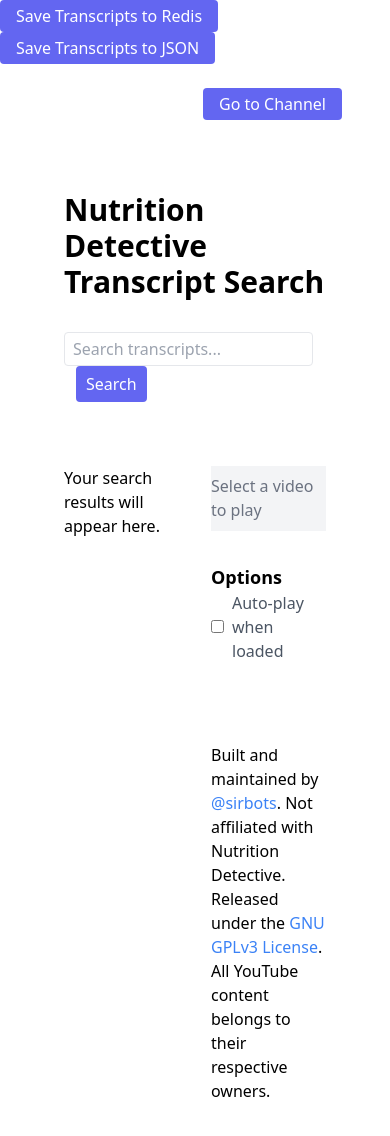
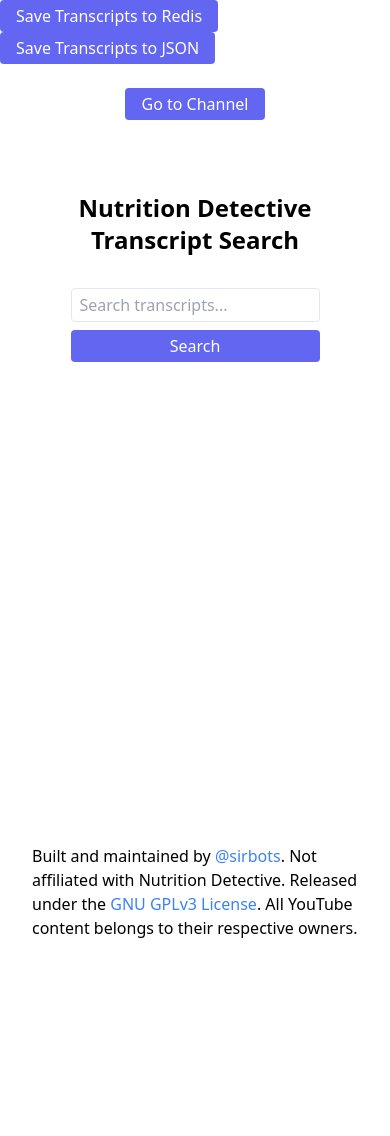
Before and after one commit to sirbots/nd-youtube-search, a SvelteKit app: page / in a window 390 px wide. Shown: the top 1136 px of the page. After the commit the page ends 988 px from the top, so only its background shows below. Built offline with nearby package versions, Linux system fonts and the light colour scheme.

Commit message:
Make responsive.

```diff
--- a/src/app.css
+++ b/src/app.css
@@ -5,3 +5,7 @@
 a {
 	@apply text-blue-500;
 }
+
+button {
+	@apply bg-indigo-500 text-white px-4 py-1 rounded;
+}
--- a/src/routes/+page.svelte
+++ b/src/routes/+page.svelte
@@ -80,33 +80,26 @@
 </script>
 
 {#if ENV_MODE === 'development'}
-	<button
-		class="bg-indigo-500 text-white px-4 py-1 rounded"
-		onclick={fetchTranscriptsAndSaveToRedis}
-	>
-		Save Transcripts to Redis
-	</button>
-	<button
-		class="bg-indigo-500 text-white px-4 py-1 rounded"
-		onclick={fetchTranscriptsAndSaveToJson}
-	>
-		Save Transcripts to JSON
-	</button>
+	<button onclick={fetchTranscriptsAndSaveToRedis}>Save Transcripts to Redis</button>
+	<button onclick={fetchTranscriptsAndSaveToJson}>Save Transcripts to JSON</button>
 {/if}
 
-<div class="w-full flex flex-row items-center justify-end px-12 py-6">
+<div class="w-full flex flex-row items-center justify-center md:justify-end px-12 py-6">
 	<a href="https://www.youtube.com/@nutritiondetective" target="_blank" rel="noopener noreferrer">
-		<button class="bg-indigo-500 text-white px-4 py-1 rounded">Go to Channel</button>
+		<button>Go to Channel</button>
 	</a>
 </div>
 
+<div class="h-screen flex flex-col items-center justify-between">
 	<div class="container w-full flex flex-col items-center py-12 gap-y-12">
 		<div class="flex flex-col items-center gap-y-4">
-		<h1 class="text-3xl font-bold mb-4">Nutrition Detective Transcript Search</h1>
+			<h1 class="text-2xl md:text-3xl font-bold mb-4 text-center">
+				Nutrition Detective Transcript Search
+			</h1>
 			<form
 				method="POST"
 				action="?/search"
-			class="mb-4"
+				class="mb-4 flex flex-col items-center md:flex-row md:gap-x-4"
 				use:enhance={() => {
 					isSearching = true;
 
@@ -123,11 +116,7 @@
 					class="px-2 py-1 border rounded"
 					disabled={isSearching}
 				/>
-			<button
-				type="submit"
-				class="ml-3 px-2 py-1 bg-indigo-500 border-2 border-indigo-500 text-white text-semibold hover:bg-white hover:text-indigo-500 hover:border-indigo-500 hover:border-2 rounded disabled:opacity-50 disabled:cursor-not-allowed"
-				disabled={isSearching}
-			>
+				<button class="w-full mt-2 md:mt-0 md:w-1/2" type="submit" disabled={isSearching}>
 					{isSearching ? 'Searching...' : 'Search'}
 				</button>
 			</form>
@@ -137,11 +126,41 @@
 			{/if}
 		</div>
 
-	<div class="flex flex-row gap-x-8 w-full min-h-screen">
-		<div class="flex flex-col items-center gap-y-4 w-1/2">
+		<div
+			class="flex mt-0 md:mt-16 flex-col md:items-start items-center gap-y-4 w-full md:flex-row-reverse md:gap-x-8"
+		>
 			{#if form && form.results?.length > 0}
-				<h2 class="text-2xl font-bold mb-4">Results</h2>
+				<div class="md:w-1/2 sticky top-0 md:top-8 h-fit bg-white w-full">
+					{#if currentVideoId}
+						<div class="aspect-video">
+							<iframe
+								width="100%"
+								height="100%"
+								src={`https://www.youtube.com/embed/${currentVideoId}${autoPlay ? '&autoplay=1' : ''}`}
+								title="YouTube video player"
+								frameborder="0"
+								allow="accelerometer; autoplay; clipboard-write; encrypted-media; gyroscope; picture-in-picture"
+								allowfullscreen
+							></iframe>
+						</div>
+					{:else}
+						<div class="aspect-video bg-gray-100 flex items-center justify-center">
+							<p class="text-gray-500">Select a video to play</p>
+						</div>
+					{/if}
 
+					<div class="flex flex-col md:items-start items-center gap-y-2 mt-2 pb-4">
+						<label
+							class="flex items-center gap-x-2 text-gray-600 hover:text-indigo-500 cursor-pointer"
+						>
+							<input type="checkbox" class="form-checkbox" bind:checked={autoPlay} />
+							Auto-play
+						</label>
+					</div>
+				</div>
+
+				<div class="flex flex-col items-center md:w-1/2">
+					<h2 class="text-xl md:text-2xl font-bold mb-4">Results</h2>
 					<div class="w-full flex justify-center mb-4">
 						<select bind:value={currentSort} class="px-2 py-1 border rounded">
 							<option value="snippets">Sort by Matches</option>
@@ -150,7 +169,6 @@
 						</select>
 					</div>
 
-				<div class="search-results">
 					{#each sortResults(form.results) as result}
 						<div class="result-item mb-4 p-4 border rounded">
 							<div class="flex justify-between items-start mb-2">
@@ -171,19 +189,20 @@
 
 											<!-- Play button -->
 											<button
-												class="text-gray-600 hover:text-indigo-500"
+												class="bg-white border border-blue-500 text-blue-500 px-2 py-1 rounded"
 												onclick={() => handleVideoSelect(result.videoId, snippet.timestamp)}
 											>
-												<Play size={20} />
+												<Play size={12} />
 											</button>
 
 											<!-- Link to YouTube -->
 											<a
 												href={generateYoutubeTimestampUrl(result.videoId, snippet.timestamp)}
+												class="bg-white border border-blue-500 text-blue-500 px-2 py-1 rounded"
 												target="_blank"
 												rel="noopener noreferrer"
 											>
-												<Link size={20} />
+												<Link size={12} />
 											</a>
 										</div>
 									</div>
@@ -191,7 +210,7 @@
 
 								{#if result.snippets.length > 3}
 									<button
-										class="text-indigo-500 hover:text-indigo-700 font-medium"
+										class="bg-white border border-blue-500 text-blue-500 px-2 py-1 rounded"
 										onclick={() => toggleExpansion(result.videoId)}
 									>
 										{expandedResults[result.videoId]
@@ -206,43 +225,16 @@
 			{:else if !isSearching && form && form.results?.length === 0}
 				<p>No results found</p>
 			{:else}
-				<p>Your search results will appear here.</p>
+				<p></p>
 			{/if}
 		</div>
-		<div class="w-1/2 sticky top-4 h-fit">
-			{#if currentVideoId}
-				<div class="aspect-video">
-					<iframe
-						width="100%"
-						height="100%"
-						src={`https://www.youtube.com/embed/${currentVideoId}${autoPlay ? '&autoplay=1' : ''}`}
-						title="YouTube video player"
-						frameborder="0"
-						allow="accelerometer; autoplay; clipboard-write; encrypted-media; gyroscope; picture-in-picture"
-						allowfullscreen
-					></iframe>
 	</div>
-			{:else}
-				<div class="aspect-video bg-gray-100 flex items-center justify-center">
-					<p class="text-gray-500">Select a video to play</p>
-				</div>
-			{/if}
-
-			<h4 class="text-lg font-bold mt-8">Options</h4>
-			<div class="flex flex-col items-start gap-y-2">
-				<label class="flex items-center gap-x-2 text-gray-600 hover:text-indigo-500 cursor-pointer">
-					<input type="checkbox" class="form-checkbox" bind:checked={autoPlay} />
-					Auto-play when loaded
-				</label>
-			</div>
-			<div class="mt-20">
-				Built and maintained by <a href="https://x.com/fun_and_profit" target="_blank">@sirbots</a>.
-				Not affiliated with Nutrition Detective. Released under the
+	<div class=" mt-4 container py-12">
+		Built and maintained by <a href="https://x.com/fun_and_profit" target="_blank">@sirbots</a>. Not
+		affiliated with Nutrition Detective. Released under the
 		<a
 			href="https://github.com/sirbots/nutrition-detective-search/blob/main/LICENSE"
 			target="_blank">GNU GPLv3 License</a
 		>. All YouTube content belongs to their respective owners.
 	</div>
 </div>
-	</div>
-</div>
--- a/tailwind.config.js
+++ b/tailwind.config.js
@@ -6,12 +6,12 @@
 		container: {
 			center: true,
 			padding: {
-				DEFAULT: '4rem',
-				sm: '4rem',
-				md: '4rem',
-				lg: '4rem',
-				xl: '4rem',
-				'2xl': '4rem'
+				DEFAULT: '2rem',
+				sm: '2rem',
+				md: '2rem',
+				lg: '3rem',
+				xl: '6rem',
+				'2xl': '8rem'
 			},
 			// padding: '3rem',
 			screens: {
```
Lines whose indentation alone changed are shown as unchanged.
